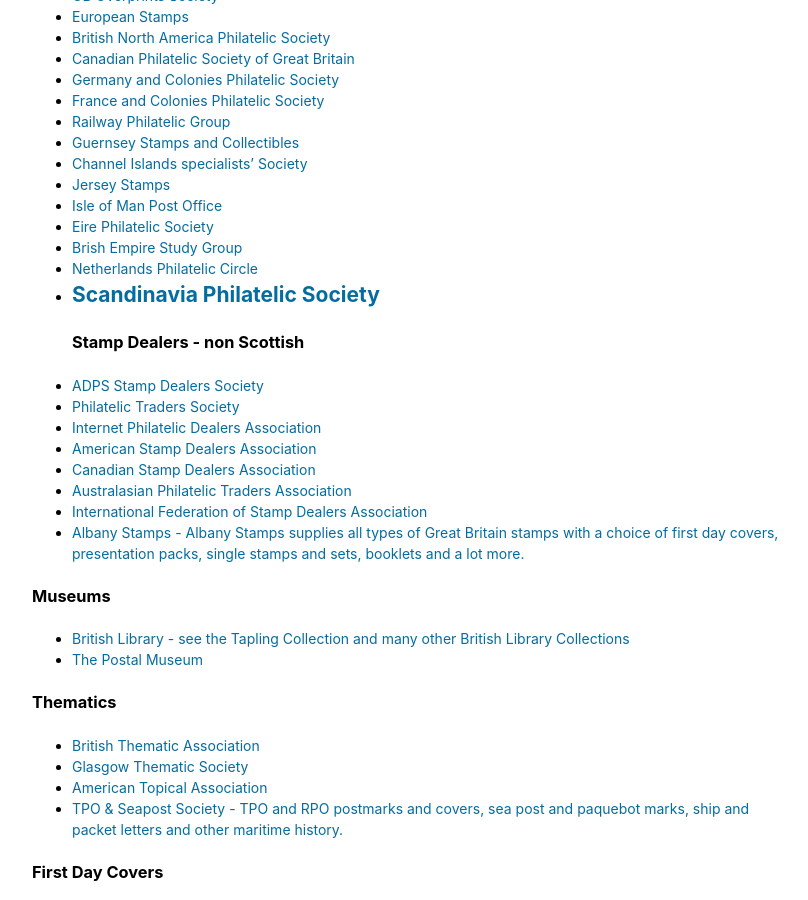
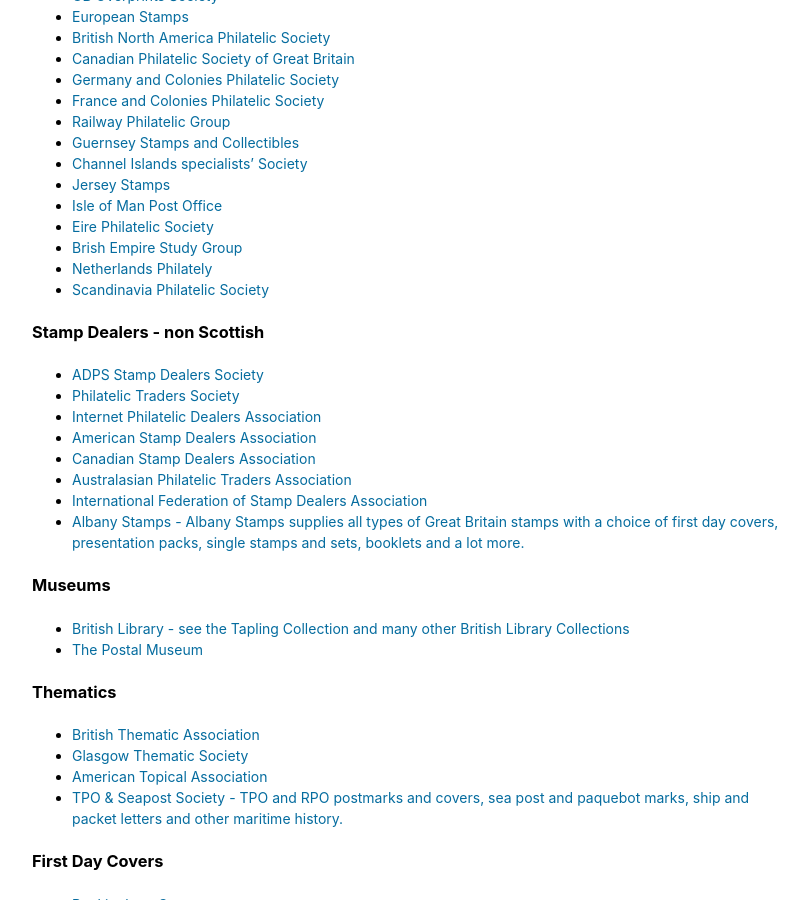
Before and after one commit to astalker/caledonian-stamps, a Jekyll site: the page built from links.md, in a window 1280 px wide and 900 px high, scrolled down 774 px. Shown: the whole window, without its empty margins (338-1146 px from the left). Built offline with Jekyll 4.4.1, drawn with Linux system fonts in a browser that asks for light colours; our own code applies the rules of GitHub Pages for plain Markdown files.

Commit message:
Editted some links

```diff
--- a/links.md
+++ b/links.md
@@ -37,10 +37,10 @@ Listed below are a wide range of internet links to other philatelic Societies an
 - [Jersey Stamps](https://www.jerseystamps.com)
 - [Isle of Man Post Office](https://www.iompost.com/stamps-coins)
 - [Eire Philatelic Society](https://www.eirephilatelicassoc.org)
-- [Brish Empire Study Group](https://https://scandps.org.uk/bestudygroup.org)
-- [Netherlands Philatelic Circle](https://www.philatelicdatabase.com)
-- [Scandinavia Philatelic Society](https://scandps.org.uk/)
---
+- [Brish Empire Study Group](https://bestudygroup.org)
+- [Netherlands Philately](https://www.netpha.nl)
+- [Scandinavia Philatelic Society](https://scandps.org.uk)
+
 ### Stamp Dealers - non Scottish
 
 - [ADPS Stamp Dealers Society](https://www.adpsstampdealers.uk/)
```
